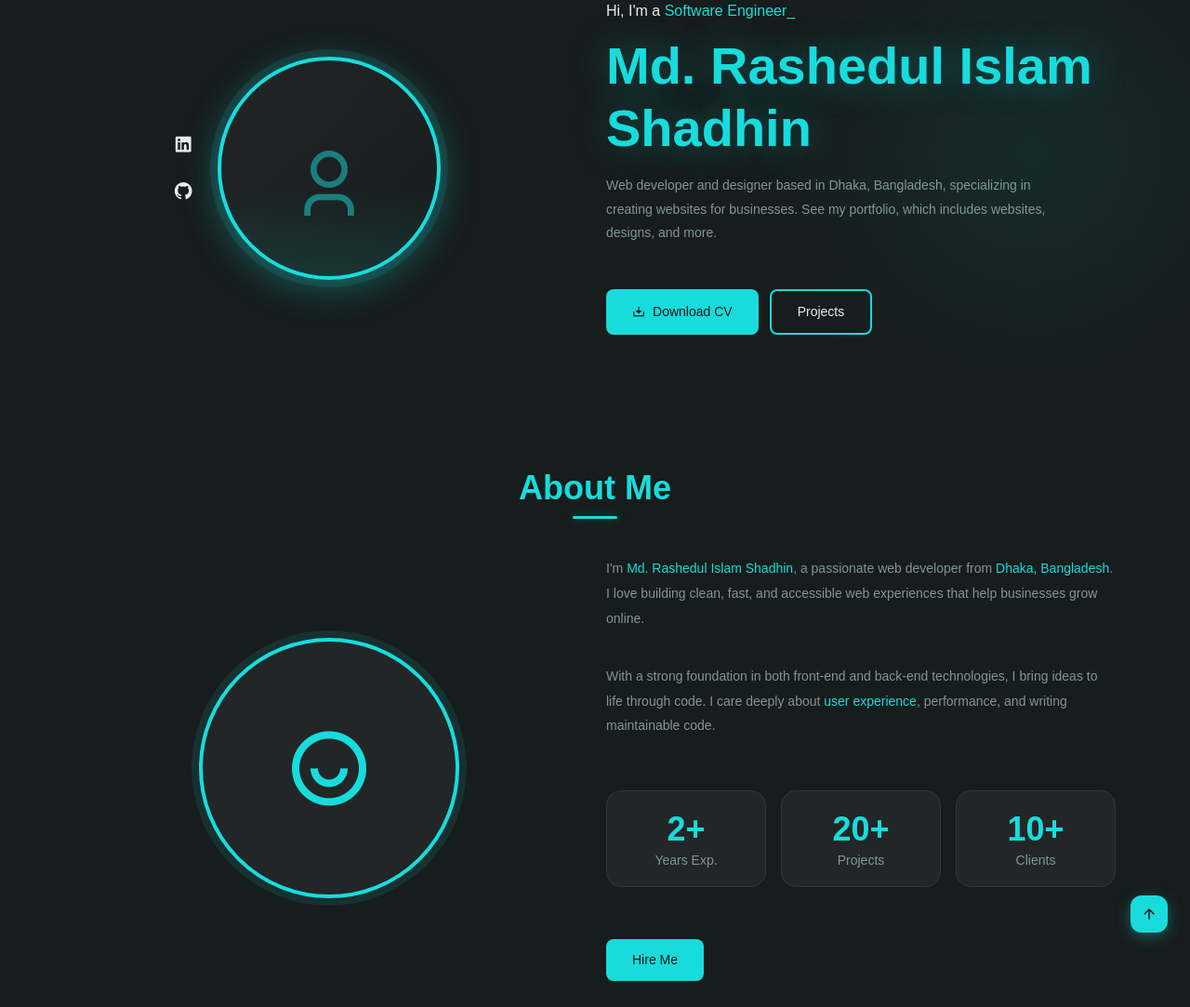
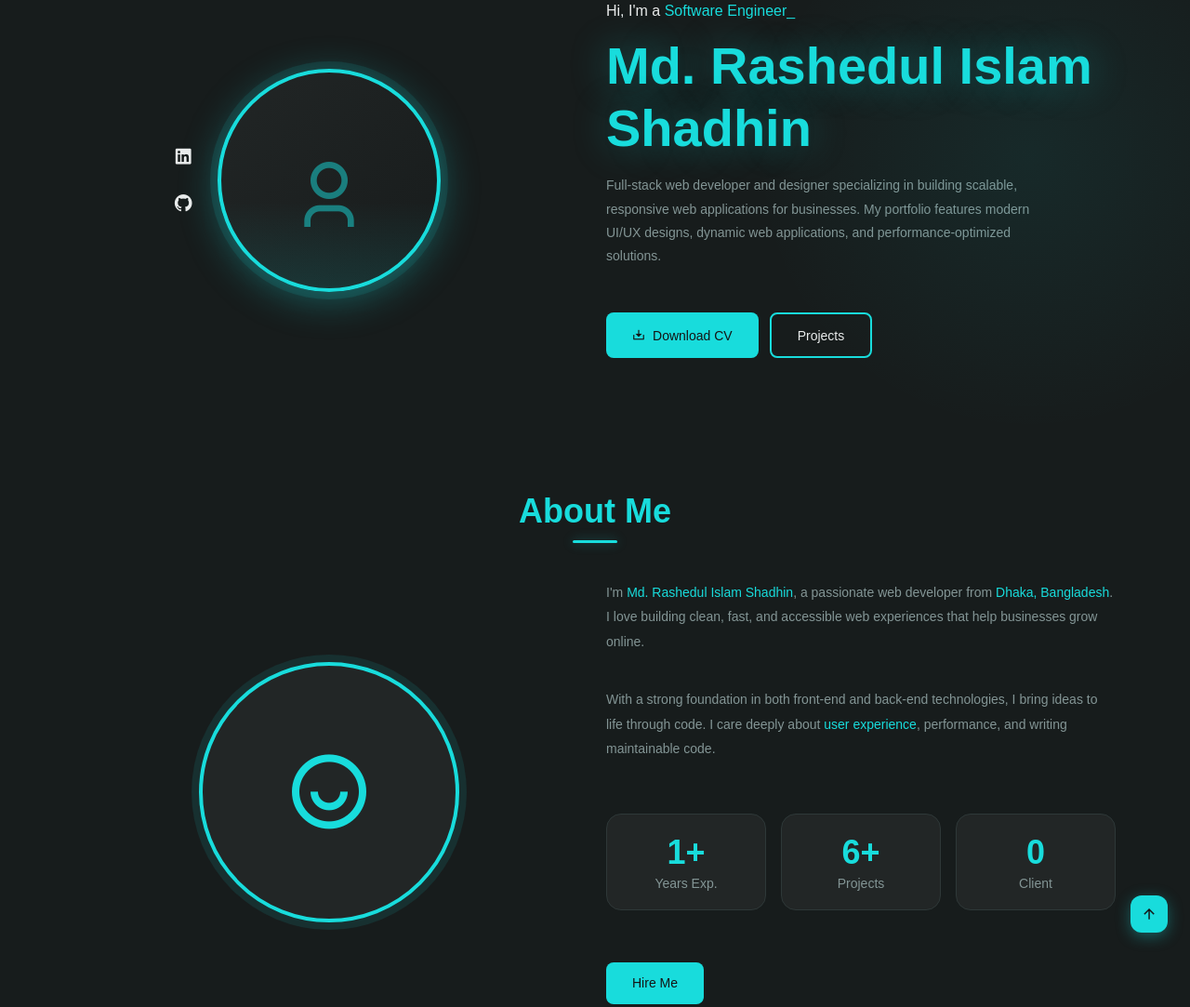
Before and after one commit to Swadhin-genZ/e-portfolio, a plain HTML site: page index.html in a window 1280 px wide. Shown: the part 197-1280 px from the top of the page at 93% size. Drawn offline with nearby package versions, Linux system fonts and the light colour scheme.

Commit message:
Home and Projects

```diff
--- a/index.html
+++ b/index.html
@@ -48,7 +48,7 @@
         <div class="home_data grid">
           <p class="home_subtitle">Hi, I'm a <span id="home_typed"></span></p>
           <h1 class="home_title">Md. Rashedul Islam Shadhin</h1>
-          <p class="home_description">Web developer and designer based in Dhaka, Bangladesh, specializing in creating websites for businesses. See my portfolio, which includes websites, designs, and more.</p>
+          <p class="home_description">Full-stack web developer and designer specializing in building scalable, responsive web applications for businesses. My portfolio features modern UI/UX designs, dynamic web applications, and performance-optimized solutions.</p>
           <div class="home_button">
             <a href="assets/pdf/risCV.pdf" target="_blank" class="button"><i class="ri-download-2-line"></i> Download CV</a>
             <a href="#projects" class="button button_ghost">Projects</a>
@@ -74,16 +74,16 @@
             </p>
             <div class="about_stats" style="margin-top:2rem;">
               <div class="about_stat">
-                <div class="about_stat-num">2+</div>
+                <div class="about_stat-num">1+</div>
                 <div class="about_stat-label">Years Exp.</div>
               </div>
               <div class="about_stat">
-                <div class="about_stat-num">20+</div>
+                <div class="about_stat-num">6+</div>
                 <div class="about_stat-label">Projects</div>
               </div>
               <div class="about_stat">
-                <div class="about_stat-num">10+</div>
-                <div class="about_stat-label">Clients</div>
+                <div class="about_stat-num">0</div>
+                <div class="about_stat-label">Client</div>
               </div>
             </div>
             <div style="margin-top:2rem;">
@@ -146,7 +146,7 @@
           </div>
 
           <div class="project_card">
-            <div class="project_icon"><i class="ri-weather-line"></i></div>
+            <div class="project_icon"><i class="ri-cloud-fill"></i></div>
             <h3 class="project_title">Weather App</h3>
             <p class="project_description">A real-time weather app using OpenWeather API. Search by city and view current conditions and forecasts.</p>
             <div class="project_tags">
```
